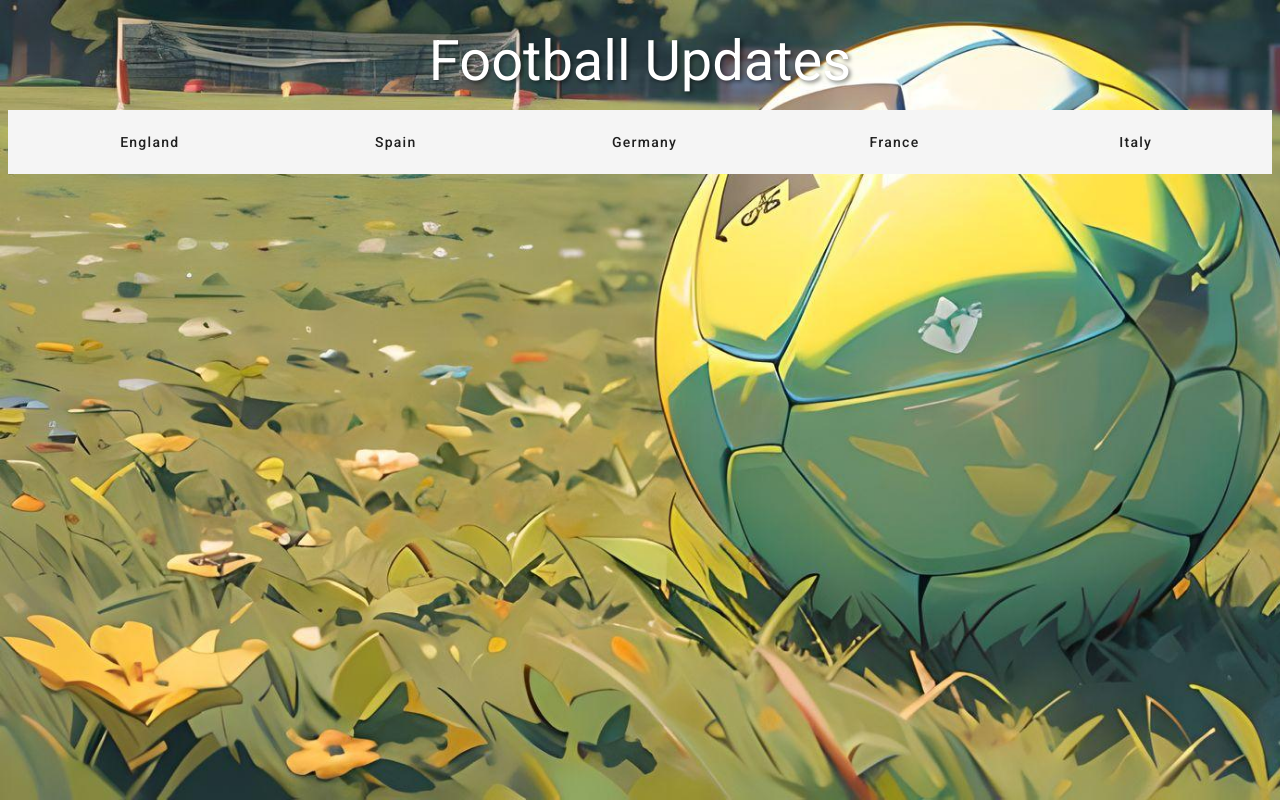
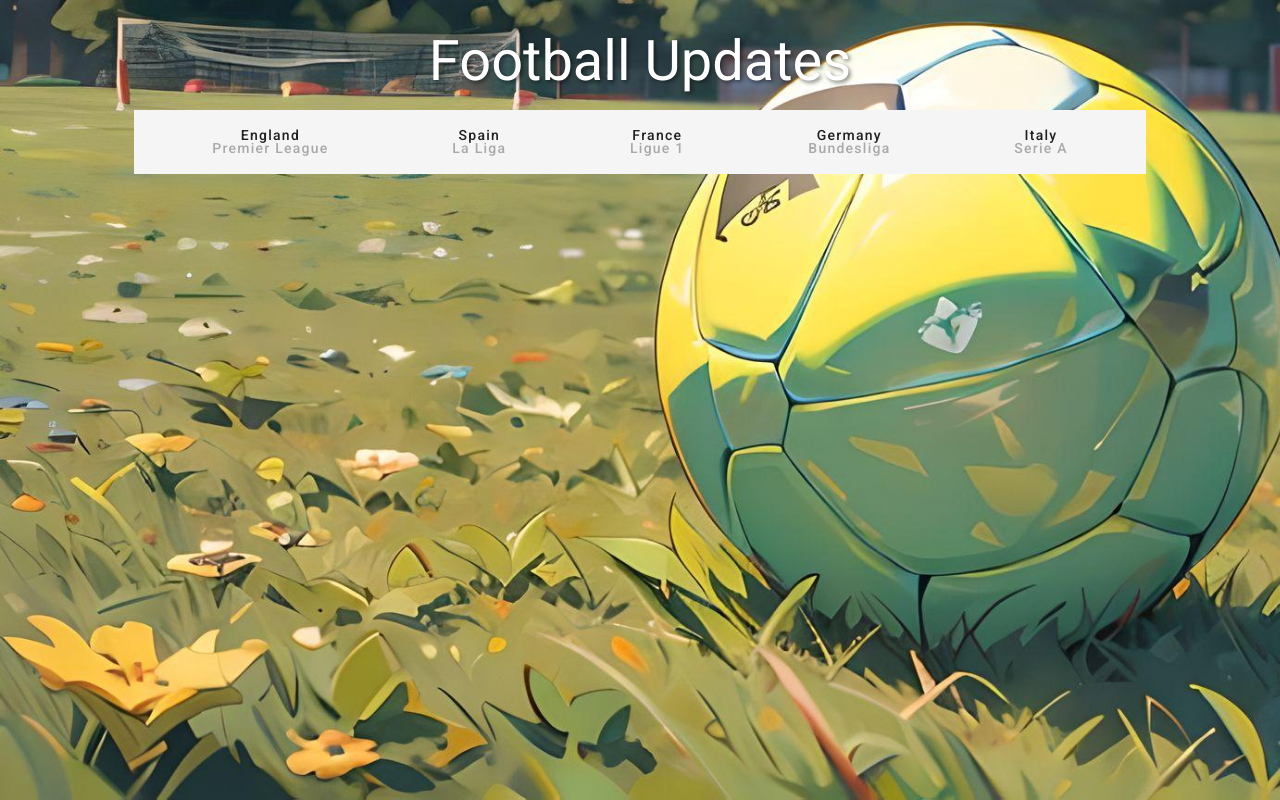
Before and after one commit to NVanvyve/FootballUpdates, an Angular app: page / in a window 1280 px wide. Built offline with nearby package versions, Linux system fonts and the light colour scheme.

Commit message:
Style & service

```diff
--- a/src/app/app.component.html
+++ b/src/app/app.component.html
@@ -1,10 +1,17 @@
-<h1>{{title}}</h1>
+<div class="app">
+  <h1>{{title}}</h1>
 <mat-toolbar class="toolbar-full-width">
-  <a *ngFor="let country of countries"
-     [id]="(country | lowercase) + 'Select'"
-     [routerLink]="'/'+(country | lowercase)"
+  <a *ngFor="let footballCountry of footballCountries"
+     [id]="(footballCountry.name| lowercase) + 'Select'"
+     [routerLink]="'/'+(footballCountry.name | lowercase)"
      mat-button>
-    {{country | titlecase}}
+    <div class="country">
+      {{footballCountry.name | titlecase}}
+    </div>
+    <div class="league">
+      {{footballCountry.league | titlecase}}
+    </div>
   </a>
 </mat-toolbar>
-<router-outlet></router-outlet>
+  <router-outlet></router-outlet>
+</div>
--- a/src/app/app.component.sass
+++ b/src/app/app.component.sass
@@ -1,3 +1,17 @@
+@mixin small-screen
+  @media only screen and (max-width: 1200px)
+    @content
+
+
+.app
+  margin: auto
+  width: 80%
+  transition: 500ms
+
+@include small-screen
+  .app
+    width: 100%
+
 h1
   color: white
   text-shadow: 2px 2px 4px rgba(0, 0, 0, 0.5)
@@ -10,3 +24,20 @@ h1
   width: 100%
   display: flex
   justify-content: space-around
+
+  a
+    min-width: 0
+    width: auto
+    min-height: 0
+    height: auto
+    padding: 1ex
+
+    &:hover, &:active
+      background-color: rgba(168, 164, 100, 0.2)
+
+    .country, .league
+      text-align: center
+      line-height: 90%
+
+    .league
+      color: darkgray
--- a/src/app/app.component.ts
+++ b/src/app/app.component.ts
@@ -1,4 +1,6 @@
 import {Component} from '@angular/core';
+import {AppService} from "./app.service";
+import {FootballCountry} from "./model/football-country.model";
 
 @Component({
   selector: 'app-root',
@@ -7,12 +9,10 @@ import {Component} from '@angular/core';
 })
 export class AppComponent {
   title = 'Football Updates';
-  countries: string[] = [
-    'England',
-    'Spain',
-    'Germany',
-    'France',
-    'Italy'
-  ];
+  footballCountries: FootballCountry[] = this.appService.getCountries();
+
+  constructor(private appService: AppService) {
+  }
+
 
 }
--- /dev/null
+++ b/src/app/app.service.ts
@@ -0,0 +1,28 @@
+import {Injectable} from '@angular/core';
+import {FootballCountry} from "./model/football-country.model";
+
+@Injectable({
+  providedIn: 'root'
+})
+export class AppService {
+  getCountries(): FootballCountry[] {
+    return [
+      {
+        name: 'england',
+        league: 'Premier League'
+      }, {
+        name: 'spain',
+        league: 'La Liga'
+      }, {
+        name: 'france',
+        league: 'Ligue 1'
+      }, {
+        name: 'germany',
+        league: 'Bundesliga'
+      }, {
+        name: 'italy',
+        league: 'Serie A'
+      }
+    ];
+  }
+}
--- /dev/null
+++ b/src/app/model/football-country.model.ts
@@ -0,0 +1,4 @@
+export interface FootballCountry {
+  name: string;
+  league: string;
+}
```
